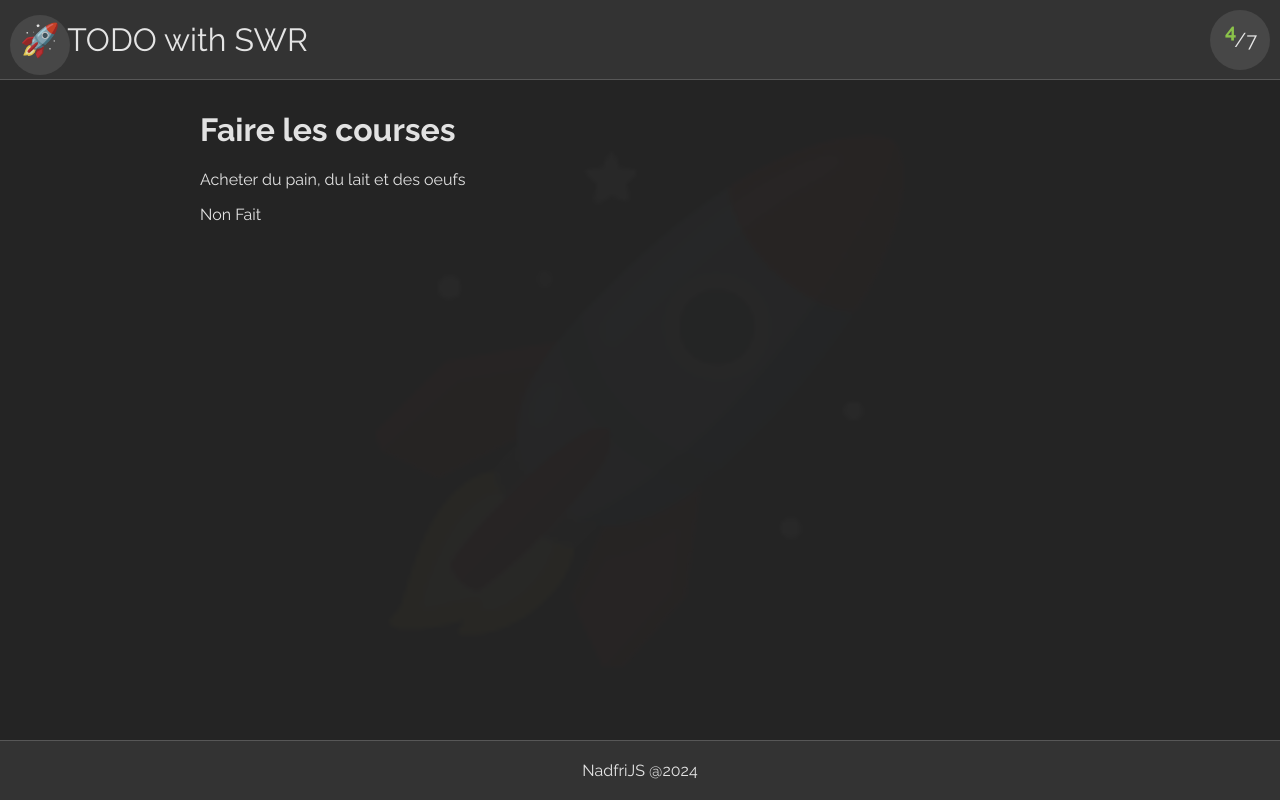
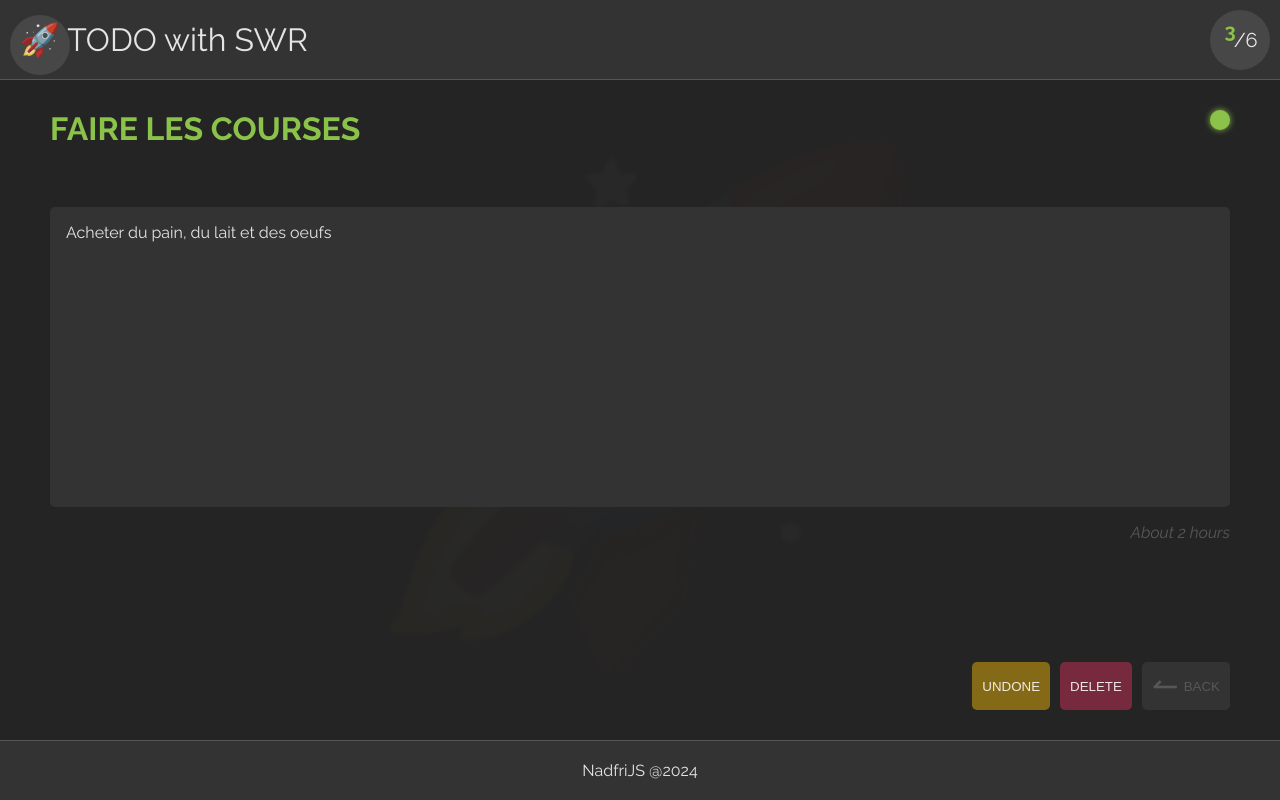
Before and after one commit to nadfri/todo-swr, a React (Vite) app: page /todos/1 in a window 1280 px wide. Built offline with nearby package versions, Linux system fonts and the light colour scheme; data requests are answered from the project's data file.

Commit message:
Feat: Add action in TodoPage

```diff
--- a/db.json
+++ b/db.json
@@ -4,8 +4,8 @@
       "id": "1",
       "title": "Faire les courses",
       "content": "Acheter du pain, du lait et des oeufs",
-      "isCompleted": false,
-      "completedAt": null,
+      "isCompleted": true,
+      "completedAt": "2024-09-08T18:03:06.021Z",
       "createdAt": "2021-01-01T10:00:00.000Z"
     },
     {
@@ -28,33 +28,25 @@
       "id": "74d5474a-e6e5-40b0-ba2b-96780c161ffd",
       "title": "Apprendre NextJS",
       "content": "Version 14",
-      "isCompleted": true,
-      "completedAt": "2024-09-05T16:42:19.852Z",
+      "isCompleted": false,
+      "completedAt": null,
       "createdAt": "2024-08-31T19:56:59.952Z"
     },
     {
-      "id": "f8ee",
-      "title": "44",
-      "content": "",
-      "isCompleted": true,
-      "completedAt": "2024-09-05T18:48:58.560Z",
-      "createdAt": "2024-09-05T16:02:11.117Z"
-    },
-    {
-      "id": "ffe0",
-      "title": "1",
+      "id": "8840",
+      "title": "iuiu",
       "content": "",
       "isCompleted": false,
       "completedAt": null,
-      "createdAt": "2024-09-05T19:03:51.257Z"
+      "createdAt": "2024-09-08T18:18:27.135Z"
     },
     {
-      "id": "b2bb",
-      "title": "212",
+      "id": "a1f5",
+      "title": "1212",
       "content": "",
       "isCompleted": false,
       "completedAt": null,
-      "createdAt": "2024-09-05T19:12:51.421Z"
+      "createdAt": "2024-09-08T18:20:19.653Z"
     }
   ]
 }
--- a/src/components/AddNewTodo/AddNewTodo.tsx
+++ b/src/components/AddNewTodo/AddNewTodo.tsx
@@ -2,8 +2,11 @@ import './AddNewTodo.scss';
 import { TodoType } from '@/types/todoType';
 import { createTodo } from '@/api/service';
 import CrossIcon from '../Icons/CrossIcon';
+import { useRef } from 'react';
 
 export default function AddNewTodo() {
+  const inputRef = useRef<HTMLInputElement>(null);
+
   const handleSubmit = async (event: React.FormEvent<HTMLFormElement>) => {
     event.preventDefault();
 
@@ -25,6 +28,7 @@ export default function AddNewTodo() {
     createTodo(newTodo);
 
     event.currentTarget.reset();
+    inputRef.current?.blur();
   };
 
   return (
@@ -37,6 +41,7 @@ export default function AddNewTodo() {
           maxLength={80}
           autoComplete='off'
           required
+          ref={inputRef}
         />
         <textarea
           name='title-content'
--- /dev/null
+++ b/src/components/BackBtn/BackBtn.scss
@@ -0,0 +1,22 @@
+.BackBtn {
+  padding: 5px 10px;
+  border-radius: 5px;
+  color: var(--grey);
+  background-color: var(--grey-dark);
+  border: none;
+
+  display: flex;
+  align-items: center;
+  gap: 5px;
+
+  transition: color 0.2s, background-color 0.2s;
+
+  &:hover {
+    color: var(--white);
+    background-color: var(--grey-light);
+  }
+
+  .arrow {
+    font-size: 2rem;
+  }
+}
--- /dev/null
+++ b/src/components/BackBtn/BackBtn.tsx
@@ -0,0 +1,16 @@
+import { useNavigate } from 'react-router-dom';
+import './BackBtn.scss';
+
+export default function BackBtn() {
+  const navigate = useNavigate();
+
+  const handleClick = () => {
+    navigate(-1);
+  };
+
+  return (
+    <button className='BackBtn' onClick={handleClick}>
+      <span className='arrow'>↼</span> <span>BACK</span>
+    </button>
+  );
+}
--- /dev/null
+++ b/src/components/Circle/Circle.scss
@@ -0,0 +1,16 @@
+.Circle {
+  flex-shrink: 0; // Prevents shrinking from flex parent
+  width: 20px;
+  height: 20px;
+
+  border-radius: 50%;
+  background-color: var(--danger);
+  --shadow-color: var(--danger);
+
+  animation: shadow-grow 1.5s infinite alternate;
+
+  &.completed {
+    background-color: var(--success);
+    --shadow-color: var(--success);
+  }
+}
--- /dev/null
+++ b/src/components/Circle/Circle.tsx
@@ -0,0 +1,5 @@
+import './Circle.scss';
+
+export default function Circle({ isCompleted }: { isCompleted: boolean }) {
+  return <div className={isCompleted ? 'Circle completed' : 'Circle'}></div>;
+}
--- a/src/components/Footer/Footer.scss
+++ b/src/components/Footer/Footer.scss
@@ -2,7 +2,6 @@
   display: grid;
   place-content: center;
   height: 60px;
-  margin-top: 30px;
 
   border-top: solid var(--grey) 1px;
   background-color: var(--grey-dark);
--- a/src/pages/TodoPage/TodoPage.scss
+++ b/src/pages/TodoPage/TodoPage.scss
@@ -1,3 +1,78 @@
-.TodoPage{
+.TodoPage {
+  flex: 1;
 
+  display: flex;
+  flex-direction: column;
+  justify-content: space-between;
+  gap: 30px;
+
+  h1 {
+    margin-top: 0;
+    margin-bottom: 60px;
+    display: flex;
+    justify-content: space-between;
+    align-items: flex-start;
+    text-transform: uppercase;
+  }
+
+  .content {
+    position: relative;
+    border-radius: 5px;
+    padding: 16px;
+    background-color: var(--grey-dark);
+    min-height: 300px;
+  }
+
+  .date {
+    text-align: right;
+    font-style: italic;
+    color: var(--grey);
+
+    &::first-letter {
+      text-transform: uppercase;
+    }
+  }
+
+  .btn-container {
+    display: flex;
+    gap: 10px;
+    justify-content: flex-end;
+
+    .btn {
+      color: var(--white);
+      padding: 5px 10px;
+      border-radius: 5px;
+      border: none;
+
+      display: flex;
+      align-items: center;
+      gap: 5px;
+
+      transition: color 0.2s, background-color 0.2s;
+    }
+  }
+
+  .btn-check {
+    background-color: var(--success-light);
+
+    &:hover {
+      background-color: var(--success);
+    }
+
+    &.completed {
+      background-color: var(--warn-light);
+
+      &:hover {
+        background-color: var(--warn);
+      }
+    }
+  }
+
+  .btn-delete {
+    background-color: var(--danger-light);
+
+    &:hover {
+      background-color: var(--danger);
+    }
+  }
 }
--- a/src/pages/TodoPage/TodoPage.tsx
+++ b/src/pages/TodoPage/TodoPage.tsx
@@ -1,12 +1,15 @@
 import './TodoPage.scss';
-import { Navigate } from 'react-router-dom';
+import { Navigate, useNavigate } from 'react-router-dom';
 import { useParams } from 'react-router-dom';
-import { useTodo } from '@/api/service';
+import { deleteTodo, updateTodo, useTodo } from '@/api/service';
 import { formatDateByDistance } from '@/utils/formatDateByDistance';
 import Loader from '@/components/Loader/Loader';
+import BackBtn from '@/components/BackBtn/BackBtn';
+import Circle from '@/components/Circle/Circle';
 
 export default function TodoPage() {
   const { id } = useParams();
+  const navigate = useNavigate();
 
   const { todo, error, isLoading } = useTodo(id!);
 
@@ -19,15 +22,51 @@ export default function TodoPage() {
 
   if (!todo) return <Navigate to='/404' />;
 
+  const handleCompleted = async () => {
+    await updateTodo({
+      ...todo,
+      isCompleted: !todo.isCompleted,
+      completedAt: !todo.isCompleted ? new Date() : null,
+    });
+  };
+
+  const handleDelete = () => {
+    deleteTodo(todo.id);
+    navigate('/', { replace: true });
+  };
+
   return (
     <div className='TodoPage'>
-      <h1>{todo.title}</h1>
-      <p>{todo.content}</p>
-      <p>
-        {todo.isCompleted
-          ? `Fait ${todo.completedAt && formatDateByDistance(todo.completedAt)}`
-          : 'Non Fait'}
-      </p>
+      <div>
+        <h1 style={{ color: todo.isCompleted ? 'var(--success)' : 'inherit' }}>
+          <span>{todo.title}</span>
+          <Circle isCompleted={todo.isCompleted} />
+        </h1>
+
+        <p className='content'>
+          {todo.content ? todo.content : <i>No description...</i>}
+        </p>
+
+        {todo.isCompleted ? (
+          <p className='date'>{formatDateByDistance(todo.completedAt!)}</p>
+        ) : (
+          <p className='date'>Still in progress...</p>
+        )}
+      </div>
+
+      <div className='btn-container'>
+        <button
+          onClick={handleCompleted}
+          className={todo.isCompleted ? 'btn btn-check completed' : 'btn btn-check'}>
+          {todo.isCompleted ? 'UNDONE' : 'DONE'}
+        </button>
+
+        <button onClick={handleDelete} className='btn btn-delete'>
+          DELETE
+        </button>
+
+        <BackBtn />
+      </div>
     </div>
   );
 }
--- a/src/scss/_animations.scss
+++ b/src/scss/_animations.scss
@@ -45,3 +45,32 @@
     opacity: 1;
   }
 }
+
+.slide-in {
+  animation: slide-in 0.3s forwards;
+}
+
+@keyframes slide-to-left {
+  from {
+    translate: 100px;
+    opacity: 0.5;
+  }
+  to {
+    translate: 0%;
+    opacity: 1;
+  }
+}
+
+.slide-to-left {
+  animation: slide-to-left 0.3s forwards;
+}
+
+@keyframes shadow-grow {
+  0% {
+    box-shadow: 0 0 0px 0px var(--shadow-color);
+  }
+
+  100% {
+    box-shadow: 0 0 10px 0px var(--shadow-color);
+  }
+}
--- a/src/scss/_root.scss
+++ b/src/scss/_root.scss
@@ -4,6 +4,9 @@
   --grey-light: #474747;
   --grey-dark: #333333;
   --danger: #e2325d;
+  --danger-light: #e2325d70;
   --success: #8BC34A;
   --success-light: #8BC34A70;
+  --warn: #FFC107;
+  --warn-light: #FFC10770;
 }
--- a/src/scss/main.scss
+++ b/src/scss/main.scss
@@ -43,10 +43,12 @@ body {
   justify-content: space-between;
 
   main {
-    position: relative;
     flex: 1;
-    padding: 10px;
-    width: min(100%, 900px);
+    display: flex;
+    flex-direction: column;
+
+    padding: 30px 10px;
+    width: min(100%, 1200px);
     margin: auto;
 
     &::before {
```
